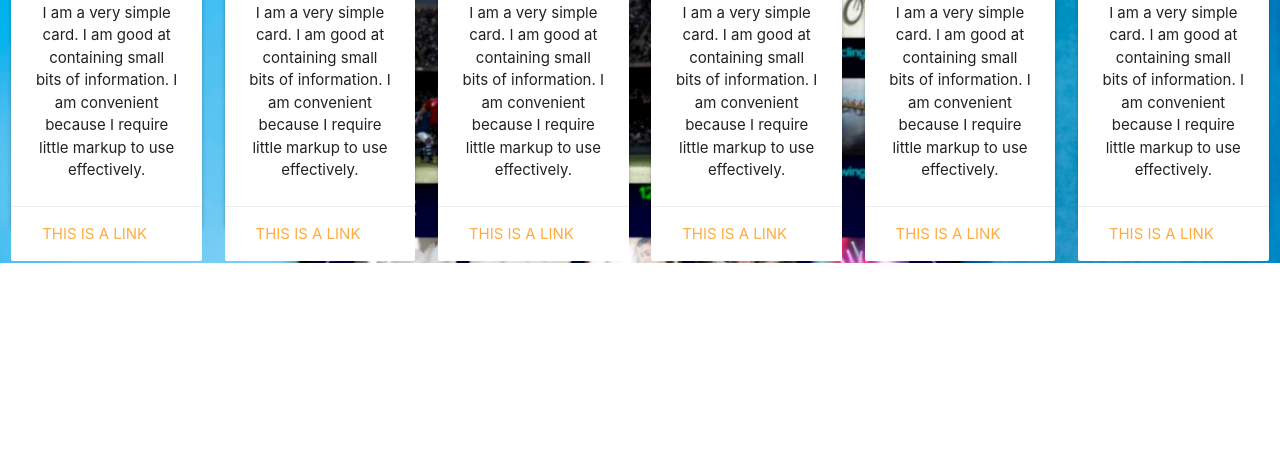
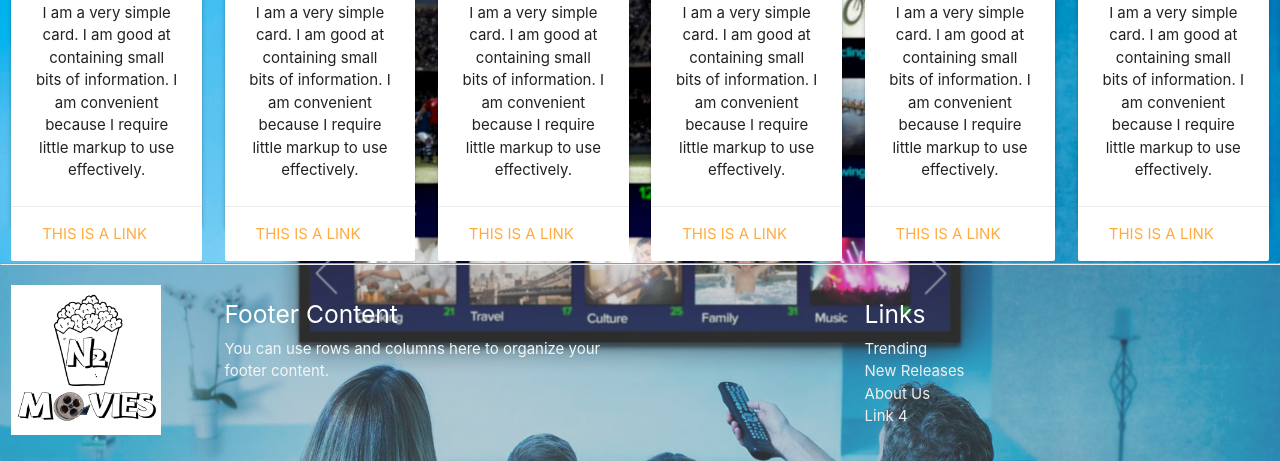
Before and after one commit to katjones23/N2Movies, a plain HTML site: page index.html in a window 1280 px wide. Shown: the part 946-1407 px from the top of the page. Before the commit the page ends 1209 px from the top, so only its background shows below. Drawn offline with nearby package versions, Linux system fonts and the light colour scheme.

Commit message:
feat:added the page footer

```diff
--- a/index.css
+++ b/index.css
@@ -94,3 +94,16 @@ h1{
 .picBox{
   height: 300px;
 }
+.page-footer{
+  background-color: rgba(128, 128, 128, 0.342);
+}
+
+body {
+  display: flex;
+  min-height: 100vh;
+  flex-direction: column;
+}
+
+main {
+  flex: 1 0 auto;
+}
--- a/index.html
+++ b/index.html
@@ -177,6 +177,31 @@
     </section>
     </div>
   </section>
+  <hr class="solid">
+  <footer class="page-footer">
+    <div class="container-footer">
+      <div class="row">
+        <div class="col l2 s12">
+          <a href="./index.html" class="brand-logo"><img src="N2MOVIESlogo2.png" alt="N2MOVIESlogo" width="150px"
+              height="150px"></i></a>
+        </div>
+        <div class="col l4 s12">
+          <h5 class="white-text">Footer Content</h5>
+          <p class="grey-text text-lighten-4">You can use rows and columns here to organize your footer content.</p>
+        </div>
+        <div class="col l4 offset-l2 s12">
+          <h5 class="white-text">Links</h5>
+          <ul>
+            <li><a class="grey-text text-lighten-3" href="#!">Trending</a></li>
+            <li><a class="grey-text text-lighten-3" href="#!">New Releases</a></li>
+            <li><a class="grey-text text-lighten-3" href="#!">About Us</a></li>
+            <li><a class="grey-text text-lighten-3" href="#!">Link 4</a></li>
+          </ul>
+        </div>
+      </div>
+    </div>
+
+  </footer>
 
 </body>
 
```
